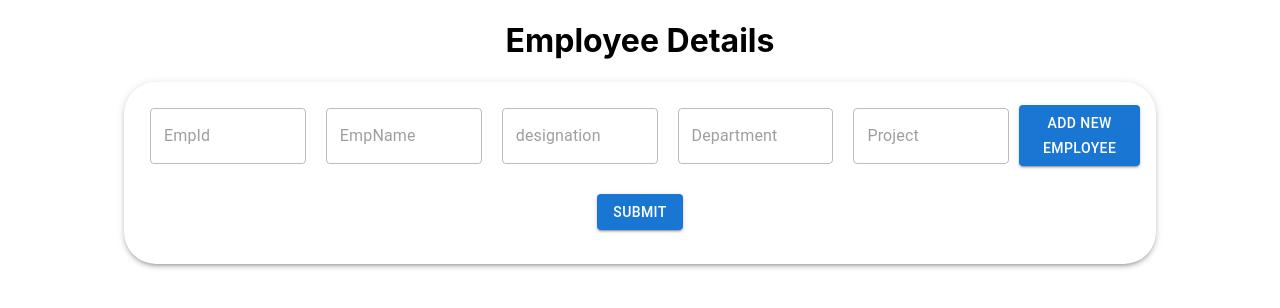
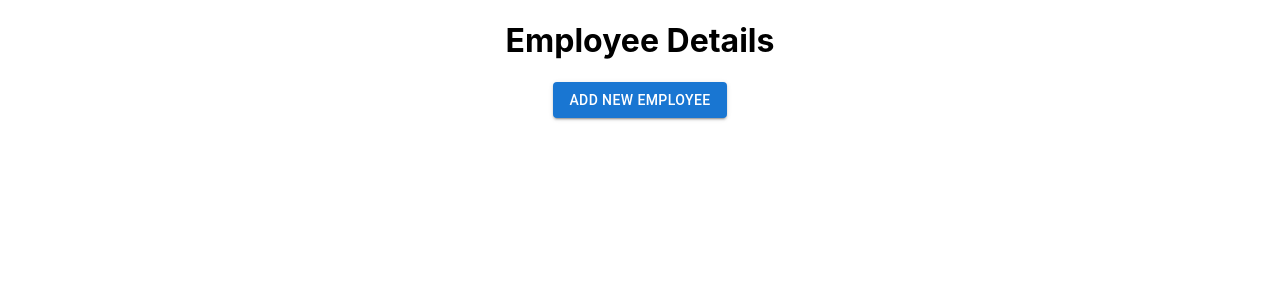
Before and after one commit to KARTIKSAWARI/Employee, a React (Create React App) app: page / in a window 1280 px wide. Shown: the top 308 px of the page. Built offline with nearby package versions, Linux system fonts and the light colour scheme.

Commit message:
new commit

```diff
--- a/src/Components/ChildComponent.tsx
+++ b/src/Components/ChildComponent.tsx
@@ -57,8 +57,8 @@ const DisplayValues: React.FC<DisplayValuesProps> = ({ values }) => {
   return (
     <Box boxShadow={3} borderRadius={8} padding={2} minWidth={800}>
       <h2>Display Component</h2>
-      <TableContainer>
-        <Table style={{ textAlign: 'center', justifyContent: 'center' }}>
+      <TableContainer style={{textAlign:'center'}}>
+        <Table >
           <TableHead>
             <TableRow>
               {Object.keys(displayedValues[0] || {}).map((key) => (
--- a/src/Components/ParentComponent.tsx
+++ b/src/Components/ParentComponent.tsx
@@ -28,7 +28,13 @@ const Receiving: React.FC = () => {
   };
 
   return (
-    <div style={{ display: 'flex', justifyContent: 'center',alignItems:'center', textAlign: 'center',flexDirection:'column' }}>
+    <div style={{ display: 'flex', justifyContent: 'center', alignItems: 'center', textAlign: 'center', flexDirection: 'column' }}>
+      {!isEditing && (
+        <Button variant="contained" onClick={handleAddClick}>
+          Add New Employee
+        </Button>
+      )}
+      {isEditing && (
         <Box boxShadow={3} borderRadius={8} padding={2} width={1000} height={150}>
           <div style={{ display: 'flex', alignItems: 'center' }}>
             <TextField
@@ -81,14 +87,16 @@ const Receiving: React.FC = () => {
               value={formValues['project'] || ''}
               onChange={handleInputChange}
             />
-          <Button variant="contained" onClick={handleAddClick}>Add New Employee</Button>
           </div>
-        <Button style={{ margin: '20px' }} variant="contained" onClick={handleSubmit}>Submit</Button>
+          <Button style={{ margin: '20px' }} variant="contained" onClick={handleSubmit}>
+            Submit
+          </Button>
         </Box>
-      <br></br><br></br>
+      )}
+      <br /><br />
       {Object.keys(submittedValues).length > 0 && <DisplayValues values={submittedValues} />}
     </div>
   );
-}
+};
 
 export default Receiving;
```
Lines whose indentation alone changed are shown as unchanged.
